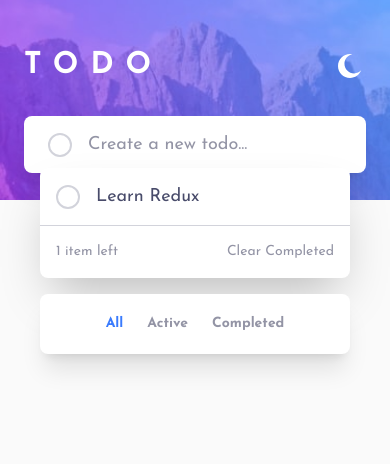
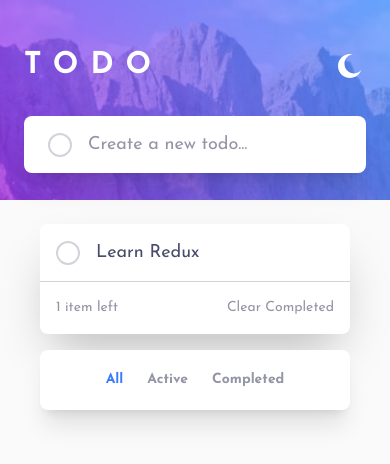
Before and after one commit to Taophycc/Todo-app, a React (Vite) app: page / in a window 390 px wide. Shown: the top 464 px of the page. Built offline with nearby package versions, Linux system fonts and the light colour scheme.

Commit message:
Improve mobile responsiveness

```diff
--- a/src/App.tsx
+++ b/src/App.tsx
@@ -40,7 +40,7 @@ function App() {
       </div>
 
       <main className="flex-1 flex justify-center items-start pt-0 px-4">
-        <div className="relative z-20 w-full max-w-xl lg:max-w-2xl px-6 -mt-8 md:-mt-20 min-h-0">
+        <div className="relative z-20 w-full max-w-xl lg:max-w-2xl px-6 mt-6 md:mt-8 min-h-0">
           <div className="bg-white dark:bg-very-dark-desaturated-blue rounded-lg shadow-2xl overflow-hidden">
             <TodoList />
 
```
